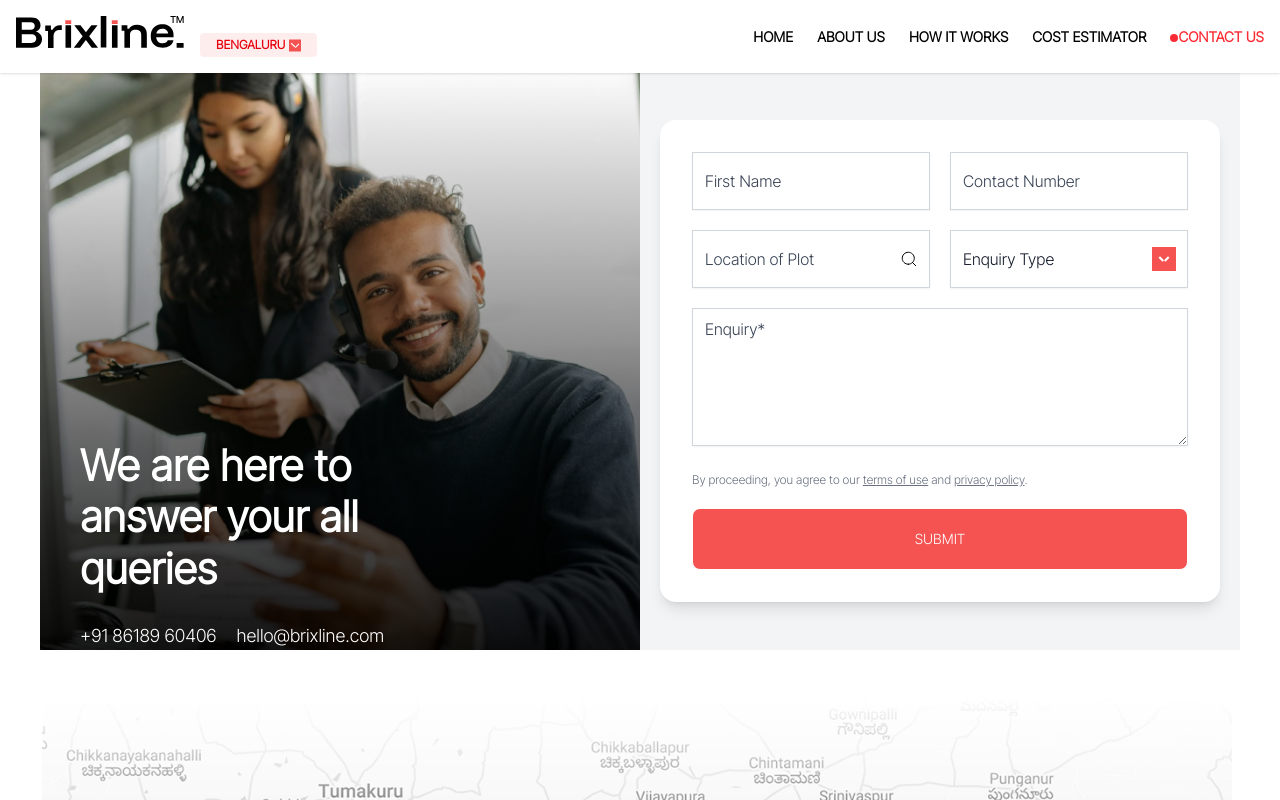
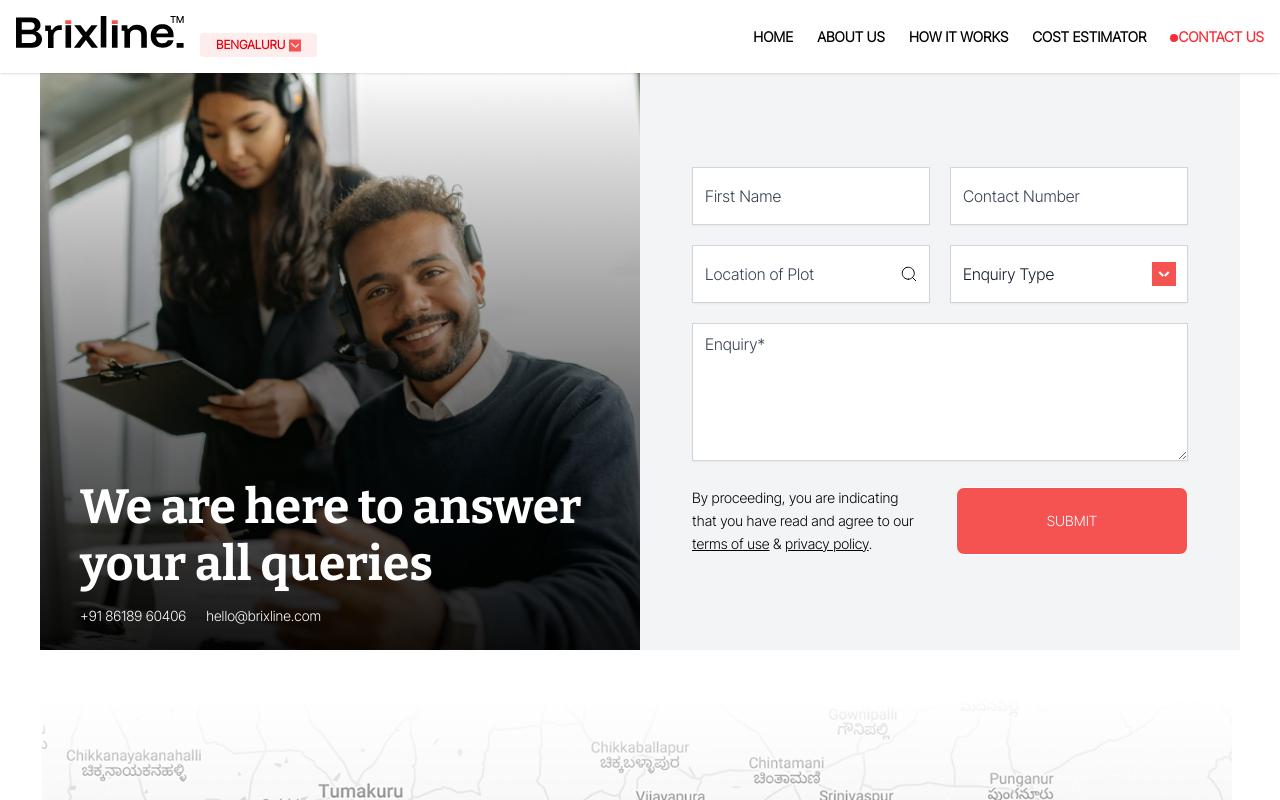
Before and after one commit to Pravu-lab/Brixline, a Next.js app: page /contact-us in a window 1280 px wide. Shown: the top 800 px of the page. Built offline with nearby package versions, Linux system fonts and the light colour scheme.

Commit message:
contact us fixes

```diff
--- a/src/Components/ContactHero.tsx
+++ b/src/Components/ContactHero.tsx
@@ -4,20 +4,42 @@ import Image from "next/image";
 import CustomInput from "./Forms/CustomInput";
 import CustomTextArea from "./Forms/CustomTextArea";
 import CustomSelect from "./Forms/CustomSelect";
-import { Button, Section, Title } from "./Tag";
+import { Button, Description, MainTitle, Section, Title } from "./Tag";
 
 const ContactHero = () => {
     const [formData, setFormData] = useState({
-        firstName: "",
-        contactNumber: "",
+        name: "",
+        contact: "",
         location: "",
         enquiryType: "",
         enquiry: ""
     })
+
+        const handleSubmit = async (e: React.FormEvent) => {
+            e.preventDefault();
+
+            try {
+                const response = await fetch("/api/submit", {
+                    method: "POST",
+                    headers: {
+                        "Content-Type": "application/json",
+                    },
+                    body: JSON.stringify(formData),
+                });
+
+                if (!response.ok) throw new Error("Submission failed");
+
+                setFormData({ name: "", contact: "", location: "", enquiryType: "", enquiry: "" });
+                alert("Thank you! We'll be in touch soon.");
+            } catch (error) {
+                console.error("Submission error:", error);
+                alert("Something went wrong. Please try again.");
+            }
+        };
     const enquiryTypeOption = [{ label: "social", value: "Social" }]
     return (
-    <Section className="!py-0" >
-    <div className="grid lg:grid-cols-2 grid-cols-1 items-center relative bg-gray-100">
+        <Section className="!p-0 md:!px-10" >
+            <div className="grid lg:grid-cols-2 grid-cols-1 items-center relative">
                 {/* Left side: Image */}
                 <div className="relative h-[500px] md:h-full">
                     <Image
@@ -27,11 +49,11 @@ const ContactHero = () => {
                         height={100}
                         className="block h-full w-full object-cover"
                     />
-            <div className="absolute inset-0 flex flex-col justify-end px-10 text-white z-20 bitter-font">
-                <Title className="text-left">
-                    We are here to <br /> answer your all <br /> queries
-                </Title>
-                <div className="flex gap-x-5 mt-3 text-lg">
+                    <div className="absolute inset-0 flex flex-col justify-center md:justify-end px-6 md:px-10 text-white z-20 bitter-font pb-6">
+                        <MainTitle className="text-left !text-[48px] !font-normal ">
+                            We are here to answer your all queries
+                        </MainTitle>
+                        <div className="flex gap-x-5 mt-3 text-sm">
                             <p>+91 86189 60406</p>
                             <p>hello@brixline.com</p>
                         </div>
@@ -39,13 +61,13 @@ const ContactHero = () => {
                 </div>
 
                 {/* Right side: Form */}
-        <div className="flex justify-center items-center p-5">
-            <div className="bg-white rounded-2xl shadow-lg w-full max-w-2xl p-8 grid grid-cols-1 md:grid-cols-2 gap-5">
+                <div className="flex justify-center items-center p-4 md:p-5 bg-white md:bg-gray-100 h-full">
+                    <form onSubmit={(e)=>handleSubmit(e)} className="w-full max-w-2xl p-4 md:p-8 grid grid-cols-1 md:grid-cols-2 gap-5 bg-gray-100 md:bg-transparent z-10 mt-[-150px] md:mt-0">
                         <CustomInput
                             onChange={(val) =>
                                 setFormData((prev) => ({ ...prev, firstName: val.target.value }))
                             }
-                    value={formData.firstName}
+                            value={formData.name}
                             placeholder="First Name"
                         />
 
@@ -53,7 +75,7 @@ const ContactHero = () => {
                             onChange={(val) =>
                                 setFormData((prev) => ({ ...prev, contactNumber: val.target.value }))
                             }
-                    value={formData.contactNumber}
+                            value={formData.contact}
                             placeholder="Contact Number"
                         />
 
@@ -65,8 +87,8 @@ const ContactHero = () => {
                             placeholder="Location of Plot"
                             icon={
                                 <svg xmlns="http://www.w3.org/2000/svg" width="18" height="18" viewBox="0 0 18 18" fill="none">
-                        <path d="M8.25 14.25C11.5637 14.25 14.25 11.5637 14.25 8.25C14.25 4.93629 11.5637 2.25 8.25 2.25C4.93629 2.25 2.25 4.93629 2.25 8.25C2.25 11.5637 4.93629 14.25 8.25 14.25Z" stroke="black" strokeLinecap="round" strokeLinejoin="round"/>
-                        <path d="M15.7504 15.75L12.5254 12.525" stroke="black" strokeLinecap="round" strokeLinejoin="round"/>
+                                    <path d="M8.25 14.25C11.5637 14.25 14.25 11.5637 14.25 8.25C14.25 4.93629 11.5637 2.25 8.25 2.25C4.93629 2.25 2.25 4.93629 2.25 8.25C2.25 11.5637 4.93629 14.25 8.25 14.25Z" stroke="black" strokeLinecap="round" strokeLinejoin="round" />
+                                    <path d="M15.7504 15.75L12.5254 12.525" stroke="black" strokeLinecap="round" strokeLinejoin="round" />
                                 </svg>
                             }
                         />
@@ -90,33 +112,33 @@ const ContactHero = () => {
                                 placeholder="Enquiry*"
                             />
                         </div>
-
-                <div className="md:col-span-2 text-xs text-gray-500">
-                    By proceeding, you agree to our{" "}
+                        <div className="md:col-span-2 flex gap-8 flex-col-reverse md:flex-row">
+                            <Description className="w-full text-black font-normal">
+                                By proceeding, you are indicating that you have read and agree to our
+                                {" "}
                                 <a href="#" className="underline">
                                     terms of use
                                 </a>{" "}
-                    and{" "}
+                                &{" "}
                                 <a href="#" className="underline">
                                     privacy policy
                                 </a>
                                 .
-                </div>
+                            </Description>
 
-                <div className="md:col-span-2">
-                    <Button className="w-full py-3 text-sm bg-[#F55252] text-white rounded-lg">
+                            <div className="w-full">
+                                <Button className="w-full py-3 text-sm h-full bg-[#F55252] text-white rounded-lg">
                                     SUBMIT
                                 </Button>
                             </div>
                         </div>
+                    </form>
                 </div>
             </div>
 
-    {/* map section starts */}
             <div>
 
             </div>
-    {/* map section ends */}
         </Section>
     )
 }
--- a/src/Components/GetQuote.tsx
+++ b/src/Components/GetQuote.tsx
@@ -48,7 +48,7 @@ interface GetQuoteProps {
                     <h3 className="text-center text-[28px] md:text-3xl font-light text-white mt-2">
                             Connect with our <br/> architectural experts.
                     </h3>
-                    <form className="mt-8 space-y-4" onSubmit={handleSubmit}>
+                    <form className="mt-8 space-y-4" onSubmit={(e)=>handleSubmit(e)}>
                         <input
                             type="text"
                             placeholder="First Name"
--- a/src/Components/MapSection.tsx
+++ b/src/Components/MapSection.tsx
@@ -5,7 +5,7 @@ import Image from "next/image";
 
 const MapSection = () => {
     return (
-        <Section>
+        <Section className='!px-0 md:!px-10'>
             <Image
                 src="/png/map.png"
                 alt="bookwithus"
```
Also changed, not shown: src/Components/dummy.tsx (deleted). Lines whose indentation alone changed are shown as unchanged.
